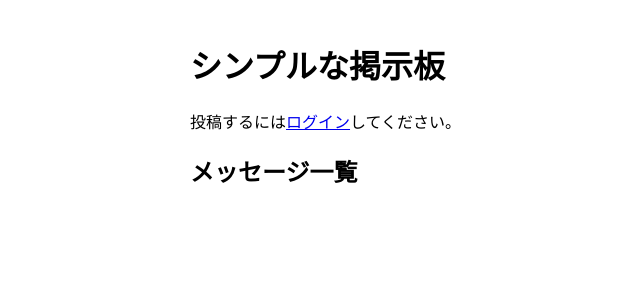
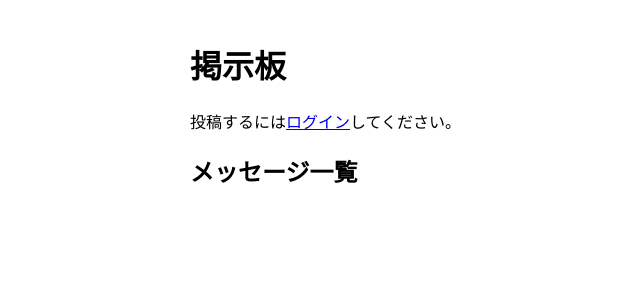
Before and after one commit to yuzu875641/bbs--1, a FastAPI app: page / in a window 1280 px wide. Shown: the top 300 px of the page, without its empty margins (50-690 px from the left). Run offline with FastAPI, Linux system fonts and the light colour scheme; data that the repository does not hold is empty.

Commit message:
Update bbs.html

```diff
--- a/templates/bbs.html
+++ b/templates/bbs.html
@@ -2,7 +2,7 @@
 <html lang="ja">
 <head>
     <meta charset="UTF-8">
-    <title>シンプルな掲示板</title>
+    <title>掲示板</title>
     <style>
         body { font-family: sans-serif; max-width: 800px; margin: auto; padding: 20px; }
         .message { border: 1px solid #ccc; padding: 10px; margin-bottom: 10px; border-radius: 5px; }
@@ -19,7 +19,7 @@
     </style>
 </head>
 <body>
-    <h1>シンプルな掲示板</h1>
+    <h1>掲示板</h1>
 
     {% if logged_in %}
         <a href="/logout" class="logout-link">ログアウト</a>
```
